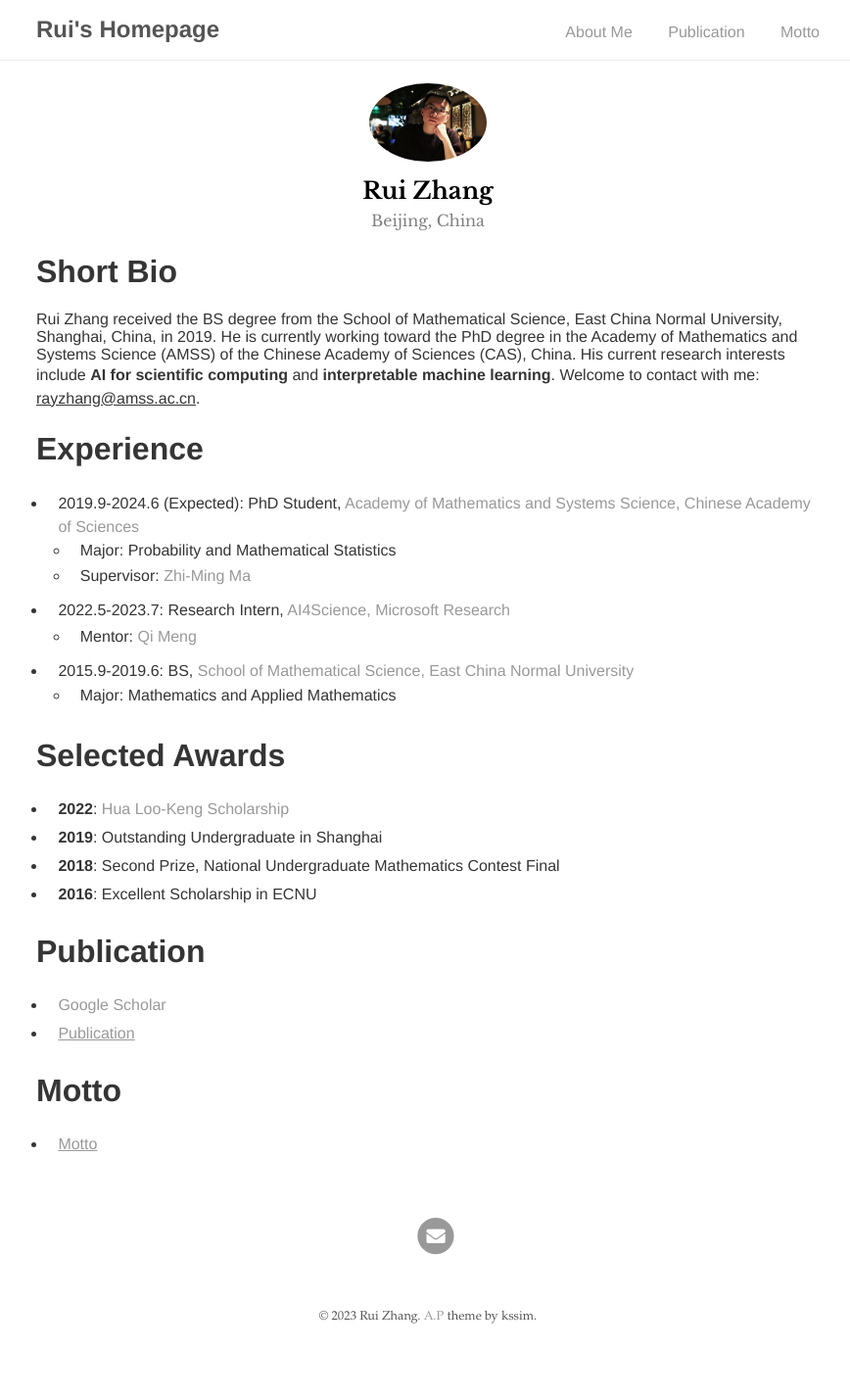
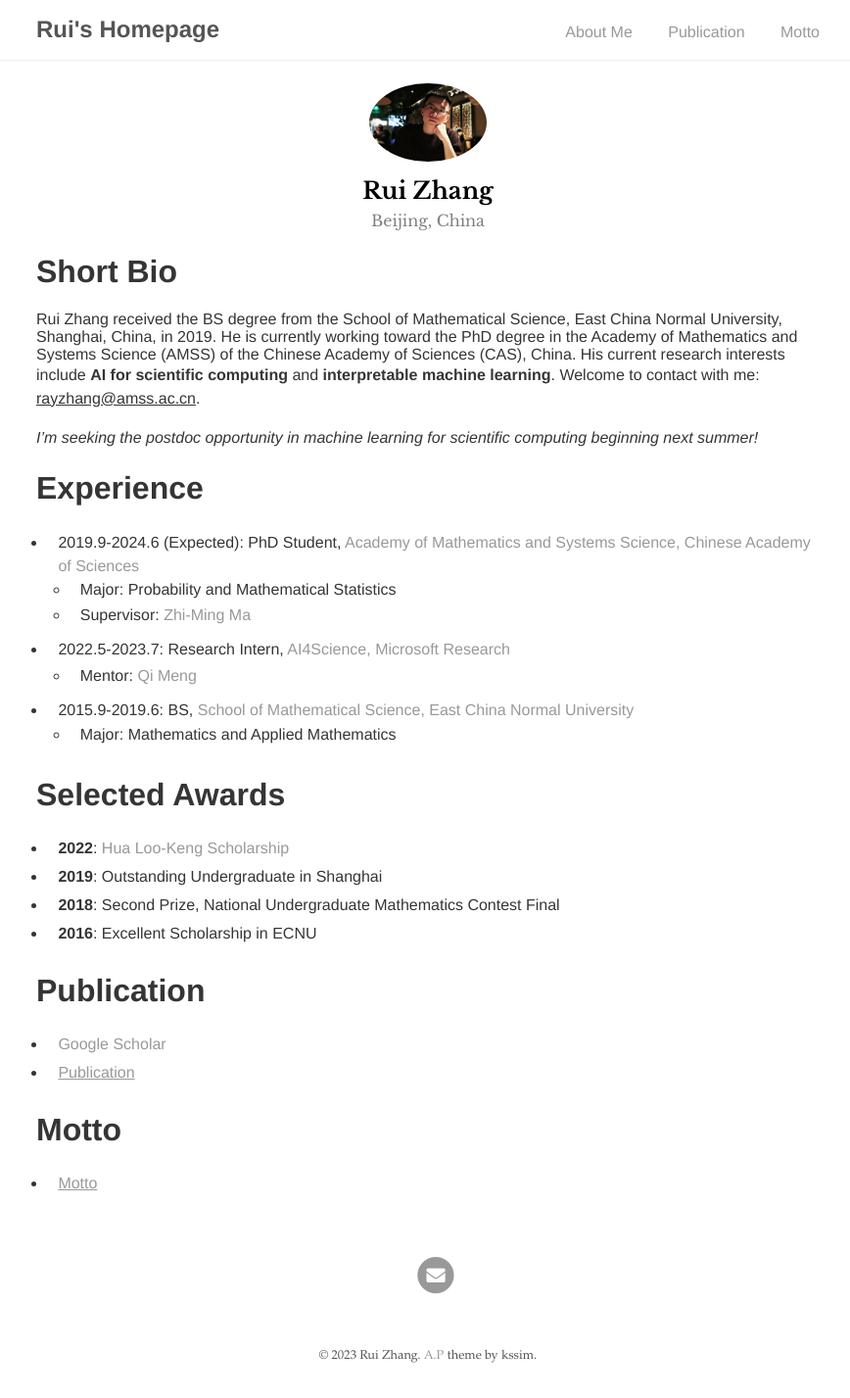
Before and after one commit to optray/optray.github.io, a Jekyll site: the page built from index.md, in a window 1280 px wide. Shown: the whole page at 98% size, without its empty margins (203-1071 px from the left). Built offline with Jekyll 4.4.1, drawn with Linux system fonts in a browser that asks for light colours; our own code applies the rules of GitHub Pages for plain Markdown files; before the commit the page ends 1387 px from its top, so only the background shows below that.

Commit message:
Update index.md

```diff
--- a/index.md
+++ b/index.md
@@ -4,6 +4,8 @@ layout: about
 
 # Short Bio
 Rui Zhang received the BS degree from the School of Mathematical Science, East China Normal University, Shanghai, China, in 2019. He is currently working toward the PhD degree in the Academy of Mathematics and Systems Science (AMSS) of the Chinese Academy of Sciences (CAS), China. His current research interests include **AI for scientific computing** and **interpretable machine learning**. Welcome to contact with me: <u>rayzhang@amss.ac.cn</u>.
+
+_I'm seeking the postdoc opportunity in machine learning for scientific computing beginning next summer!_
 
 # Experience
 * 2019.9-2024.6 (Expected): PhD Student, [Academy of Mathematics and Systems Science, Chinese Academy of Sciences](http://www.amss.ac.cn/)
```
